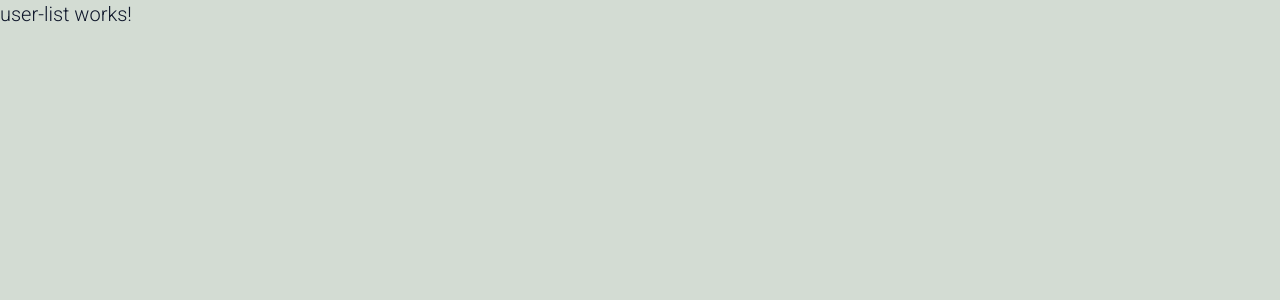
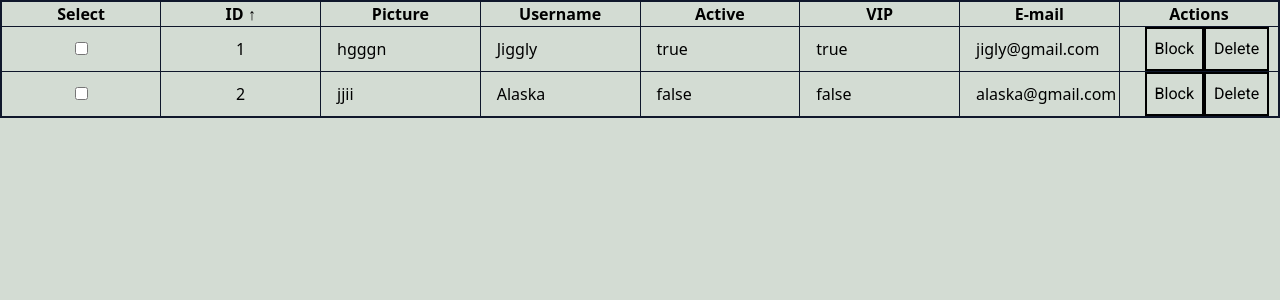
Before and after one commit to TangXianSheng6322/pagination, an Angular app: page / in a window 1280 px wide. Shown: the top 300 px of the page. Built offline with nearby package versions, Linux system fonts and the light colour scheme.

Commit message:
still trying to make a table

```diff
--- /dev/null
+++ b/src/app/user-list/types/sorting.iterface.ts
@@ -0,0 +1,4 @@
+export interface SortingInterface {
+  column: string;
+  order: 'asc' | 'desc';
+}
--- a/src/app/user-list/user-list.component.html
+++ b/src/app/user-list/user-list.component.html
@@ -1 +1,33 @@
-<p>user-list works!</p>
+<div class="h-fit w-full">
+  <table
+    class="table w-full table-fixed border-collapse border-2 border-slate-900"
+  >
+    <thead>
+      <tr>
+        <th class="border border-slate-900" *ngFor="let column of columns">
+          {{ column }}
+          <span *ngIf="isDescSorting(column)">↓</span>
+          <span *ngIf="isAscSorting(column)">↑ </span>
+        </th>
+      </tr>
+    </thead>
+    <tbody>
+      <tr *ngFor="let user of users">
+        <td class="border border-slate-900 text-center">
+          <input type="checkbox" />
+        </td>
+        <td class="border border-slate-900 text-center">
+          {{ user.userId }}
+        </td>
+        <td class="border border-slate-900 pl-[2vh]">{{ user.picture }}</td>
+        <td class="border border-slate-900 pl-[2vh]">{{ user.username }}</td>
+        <td class="border border-slate-900 pl-[2vh]">{{ user.active }}</td>
+        <td class="border border-slate-900 pl-[2vh]">{{ user.vip }}</td>
+        <td class="border border-slate-900 pl-[2vh]">{{ user.email }}</td>
+        <td class="border border-slate-900 pl-[2vh] text-center">
+          <button>Block</button><button>Delete</button>
+        </td>
+      </tr>
+    </tbody>
+  </table>
+</div>
--- a/src/app/user-list/user-list.component.ts
+++ b/src/app/user-list/user-list.component.ts
@@ -1,11 +1,67 @@
-import { Component } from '@angular/core';
+import { NgFor, NgIf } from '@angular/common';
+import { Component, OnInit } from '@angular/core';
+import { userItem } from '../../shared/models/userItem';
+// import { UserService } from '../../shared/services/user.service';
+import { UserInterface } from './types/user.interface';
+import { SortingInterface } from './types/sorting.iterface';
 
 @Component({
   selector: 'app-user-list',
-  imports: [],
+  imports: [NgFor, NgIf],
   templateUrl: './user-list.component.html',
-  styleUrl: './user-list.component.css'
+  styleUrl: './user-list.component.css',
+  // providers: [UserService],
 })
-export class UserListComponent {
+export class UserListComponent implements OnInit {
+  usersOnline: UserInterface[] = [];
+  columns: string[] = [
+    'Select',
+    'ID',
+    'Picture',
+    'Username',
+    'Active',
+    'VIP',
+    'E-mail',
+    'Actions',
+  ];
 
+  sorting: SortingInterface = { column: 'ID', order: 'asc' };
+  ngOnInit(): void {}
+  // constructor(private userInterface: UserService) {}
+  // ngOnInit(): void {
+  // fetchData();
+  //   });
+  // }
+
+  // fetchData(): void{
+  //   this.userService.getUser(this.sorting).subscribe((usersOnline) => {
+  //      this.usersOnline = usersOnline;};
+
+  users: UserInterface[] = [
+    {
+      userId: '1',
+      picture: 'hgggn',
+      username: 'Jiggly',
+      active: true,
+      vip: true,
+      email: 'jigly@gmail.com',
+      blocked: false,
+    },
+    {
+      userId: '2',
+      picture: 'jjii',
+      username: 'Alaska',
+      active: false,
+      vip: false,
+      email: 'alaska@gmail.com',
+      blocked: false,
+    },
+  ];
+
+  isDescSorting(column: string): boolean {
+    return this.sorting.column === column && this.sorting.order === 'desc';
+  }
+  isAscSorting(column: string): boolean {
+    return this.sorting.column === column && this.sorting.order === 'asc';
+  }
 }
--- /dev/null
+++ b/src/shared/models/userItem.ts
@@ -0,0 +1,10 @@
+export class userItem {
+  constructor(
+    public userId: string,
+    public picture: string,
+    public username: string,
+    public active: boolean,
+    public vip: boolean,
+    public email: string,
+  ) {}
+}
```
Also changed, not shown: src/app/user-list/types/user.interface.ts (added, +9 -0 lines), src/shared/services/user.service.ts (added, +13 -0 lines).
